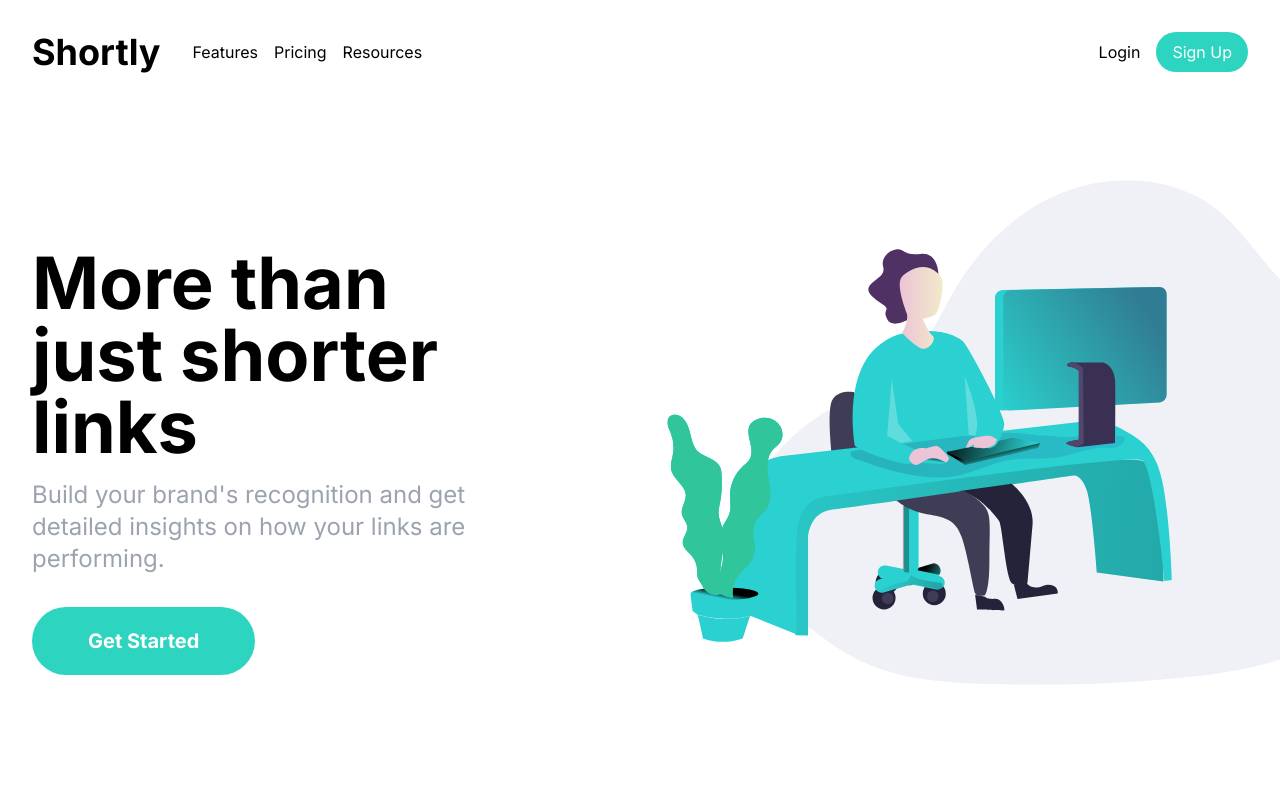
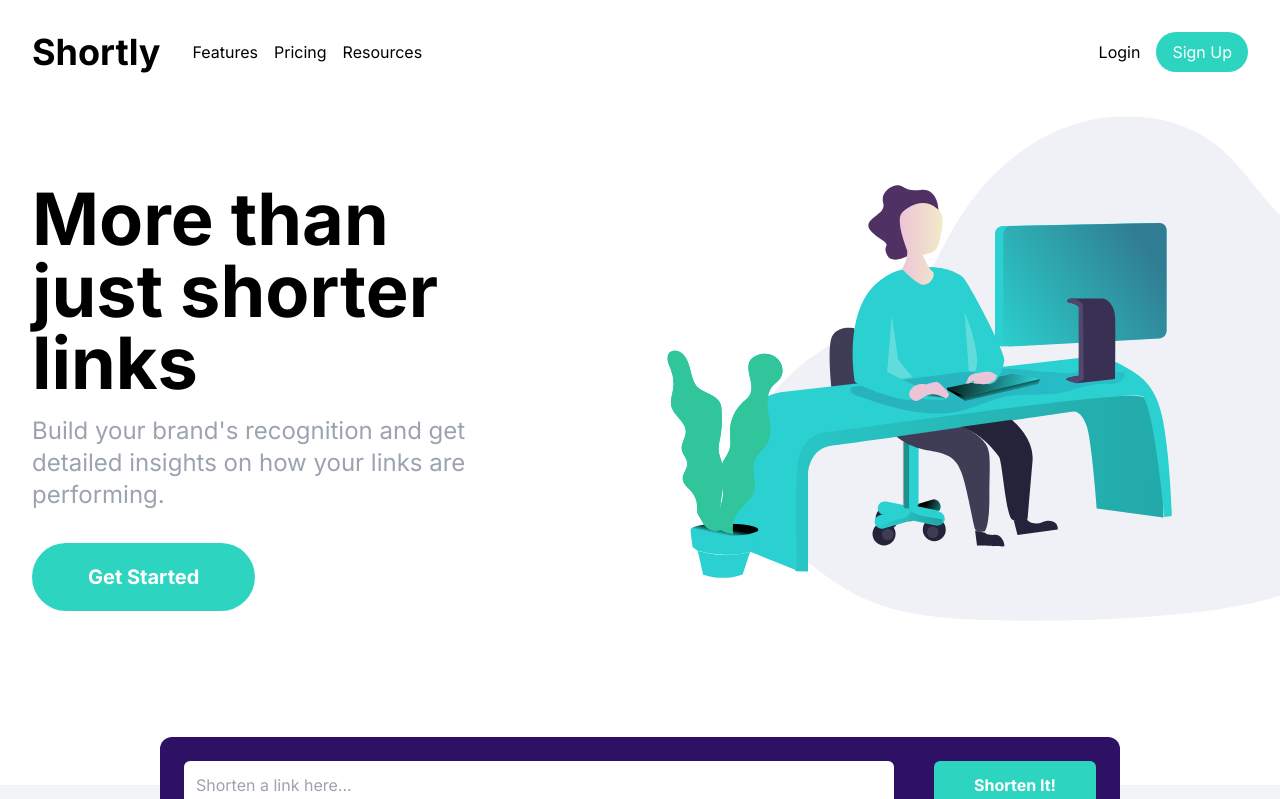
Before and after one commit to BrandTrump/Url-Shortening-Application, a Next.js app: page / in a window 1280 px wide. Shown: the top 799 px of the page. Built offline with nearby package versions, Linux system fonts and the light colour scheme.

Commit message:
style: decreased the padding top size

```diff
--- a/app/page.tsx
+++ b/app/page.tsx
@@ -9,7 +9,7 @@ export default function Home() {
   return (
     <div>
       <div className="bg-white pb-40 md:pb-20">
-        <div className="pt-36 flex flex-col-reverse md:justify-between md:flex-row md:pb-20 md:items-center overflow-hidden md:space-x-20">
+        <div className="pt-20 flex flex-col-reverse md:justify-between md:flex-row md:pb-20 md:items-center overflow-hidden md:space-x-20">
           <div className="flex flex-col justify-center items-center text-center px-8 space-y-8 mt-14 md:text-start md:items-start md:px-8">
             <div className="space-y-4">
               <h1 className="font-bold text-5xl md:text-6xl lg:text-7xl">
```
